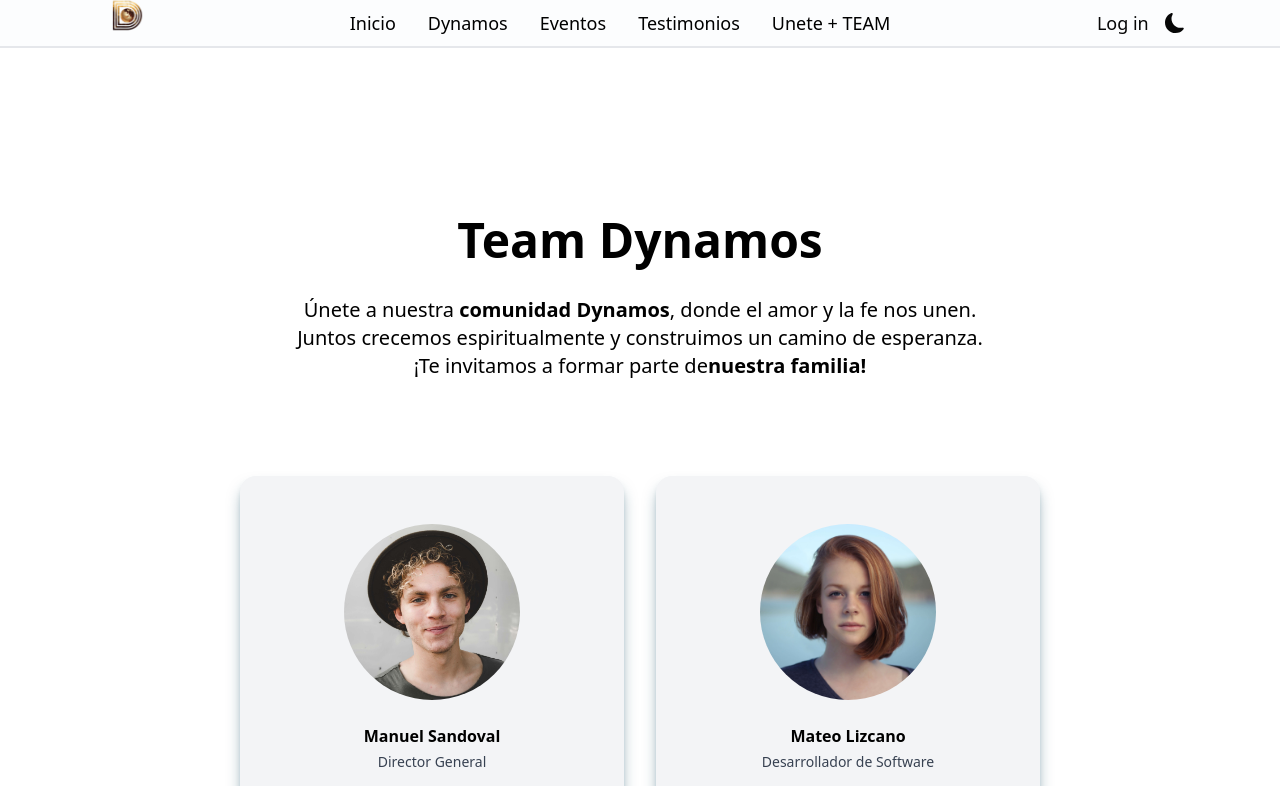
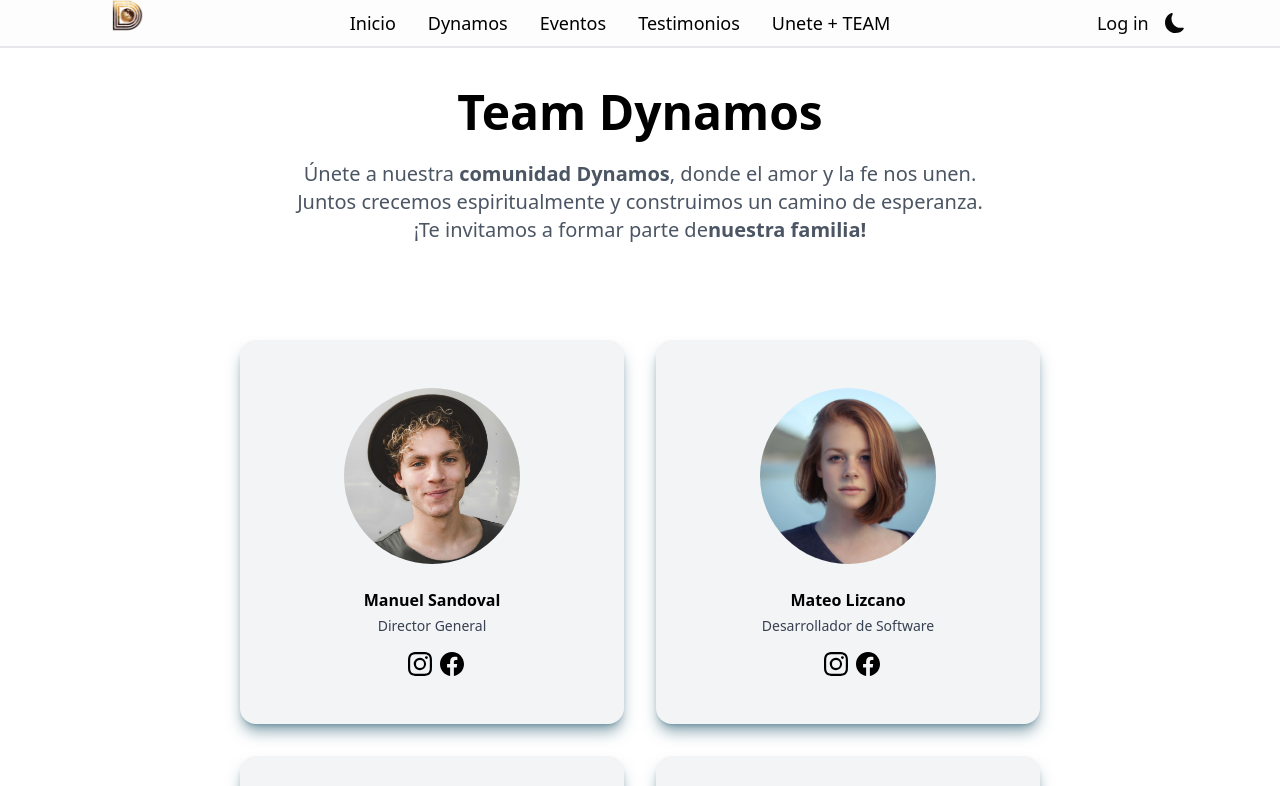
Before and after one commit to mateodevcode/dynamos-movimiento, a React (Vite) app: page /dynamos-movimiento/team in a window 1280 px wide. Shown: the top 786 px of the page. Built offline with nearby package versions, Linux system fonts and the light colour scheme.

Commit message:
Se actualizan los componentes Bienvenida, Navbar y Team

```diff
--- a/src/components/Bienvenida.jsx
+++ b/src/components/Bienvenida.jsx
@@ -6,7 +6,7 @@ function Bienvenida() {
     <div className={`flex w-full justify-center items-center`}>
       <div className="w-10/12 flex md:flex-row md:pt-32 md:pb-24 sm:flex-col sm:justify-center sm:items-center">
         <div className="flex flex-col md:w-11/12 md:text-left md:m-10 md:mt-32 sm:mt-12">
-          <h2 className="md:text-6xl md:text-left font-bold md:mb-10 sm:text-2xl sm:text-center sm:mb-10 text-black dark:text-white">
+          <h2 className="md:text-6xl md:text-left font-bold md:mb-10 sm:text-2xl sm:text-center sm:mb-10 dark:text-white">
             Bienvenidos al Movimiento Dynamos
           </h2>
           <p className="md:flex md:text-xl text-gray-600 dark:text-gray-300 sm:mb-5 sm:hidden">
--- a/src/components/Navbar.jsx
+++ b/src/components/Navbar.jsx
@@ -14,7 +14,7 @@ function BarraDeNavegacion() {
   return (
     <div className="flex flex-col justify-start items-start mb-10">
       <div
-        className={`w-full h-12 flex flex-row items-center lg:justify-around md:justify-around sm:justify-between bg-slate-100/25  dark:bg-gray-900/80 dark:text-white border-gray-200 border-b-2 z-10 fixed`}
+        className={`w-full h-12 flex flex-row items-center lg:justify-around md:justify-around sm:justify-between  dark:text-white border-gray-200 dark:border-gray-500 border-b-2 z-10 fixed dark:bg-gray-900 bg-gray-200/10`}
       >
         {/* Imagen principal */}
         <Link to={"/"}>
--- a/src/components/Team.jsx
+++ b/src/components/Team.jsx
@@ -1,17 +1,16 @@
-import { useAuth } from "../context/AuthContext.jsx";
 import { BsFacebook, BsInstagram } from "react-icons/bs";
 import teamDynamo from "../data/teamDynamo";
 
 function Team() {
 
   return (
-    <div className={`w-full flex justify-center items-center`}>
-      <div className={`max-h-max w-10/12 flex flex-col justify-center items-center md:rounded-xl md:mt-32 sm:mt-20`}>
+    <div className={`w-full flex justify-center items-center dark:bg-gray-900`}>
+      <div className={`max-h-max w-10/12 flex flex-col justify-center items-center md:rounded-xl mt-12`}>
         <div className="flex flex-col md:w-8/12 sm:w-10/12">
-          <h2 className={`font-sans font-bold md:text-5xl text-center md:mb-6 sm:text-3xl sm:mt-12 sm:mb-3`}>
+          <h2 className={`font-sans font-bold md:text-5xl text-center md:mb-6 sm:text-3xl sm:mb-3 dark:text-white`}>
             Team Dynamos
           </h2>
-          <p className={`text-center md:text-xl m-2 sm:text-base md:mb-20 sm:mb-5`}>
+          <p className={`text-center md:text-xl sm:text-base md:mb-20 sm:mb-5 text-gray-600 dark:text-gray-300`}>
             Únete a nuestra <strong>comunidad Dynamos</strong>, donde el amor y
             la fe nos unen. Juntos crecemos espiritualmente y construimos un
             camino de esperanza. ¡Te invitamos a formar parte de
@@ -27,12 +26,11 @@ function Team() {
 }
 
 const CardTeam = () => {
-  const { themma } = useAuth()
 
   return teamDynamo.map((valor, i) => {
     return (
       <div
-        className={`flex md:max-h-96 md:w-96  rounded-2xl flex-col text-center justify-center items-center md:m-4 md:px-24 md:py-20 shadow-lg sm:max-h-80 sm:w-72 sm:m-4 sm:px-16 sm:py-12 ${themma == "dark" ? "bg-gray-800 shadow-cyan-500/50" : "bg-gray-100 shadow-cyan-900/50"}`}
+        className={`flex md:max-h-96 md:w-96  rounded-2xl flex-col text-center justify-center items-center md:m-4 md:px-24 md:py-20 shadow-lg sm:max-h-80 sm:w-72 sm:m-4 sm:px-16 sm:py-12 dark:bg-gray-800 dark:shadow-cyan-500/50 bg-gray-100 shadow-cyan-900/50`}
         key={i}
       >
         <img
@@ -40,13 +38,13 @@ const CardTeam = () => {
           src={valor.img}
           alt={`Imagen de ${valor.nombre}`}
         />
-        <p className={`font-bold mb-1 cursor-pointer md:text-base sm:text-sm ${themma == "dark" ? "text-white" : "text-black"}`}>
+        <p className={`font-bold mb-1 cursor-pointer md:text-base sm:text-sm dark:text-white`}>
           {valor.nombre}
         </p>
-        <p className={`mb-4 text-gray-400 md:text-sm sm:text-xs ${themma == "dark" ? "text-gray-400" : "text-gray-700"}`}>{valor.cargo}</p>
+        <p className={`mb-4 md:text-sm sm:text-xs dark:text-gray-400 text-gray-700`}>{valor.cargo}</p>
         <div className="team-icons flex">
-          <BsInstagram className={`mr-4 text-gray-400 text-2xl cursor-pointer ${themma == "dark" ? "text-gray-400" : "text-gray-700"}`} />
-          <BsFacebook className={`ml-2 text-gray-400 text-2xl cursor-pointer ${themma == "dark" ? "text-gray-400" : "text-gray-700"}`} />
+          <BsInstagram className={`ml-2 text-2xl cursor-pointer dark:text-gray-400`} />
+          <BsFacebook className={`ml-2 text-2xl cursor-pointer dark:text-gray-400`} />
         </div>
       </div>
     );
```
